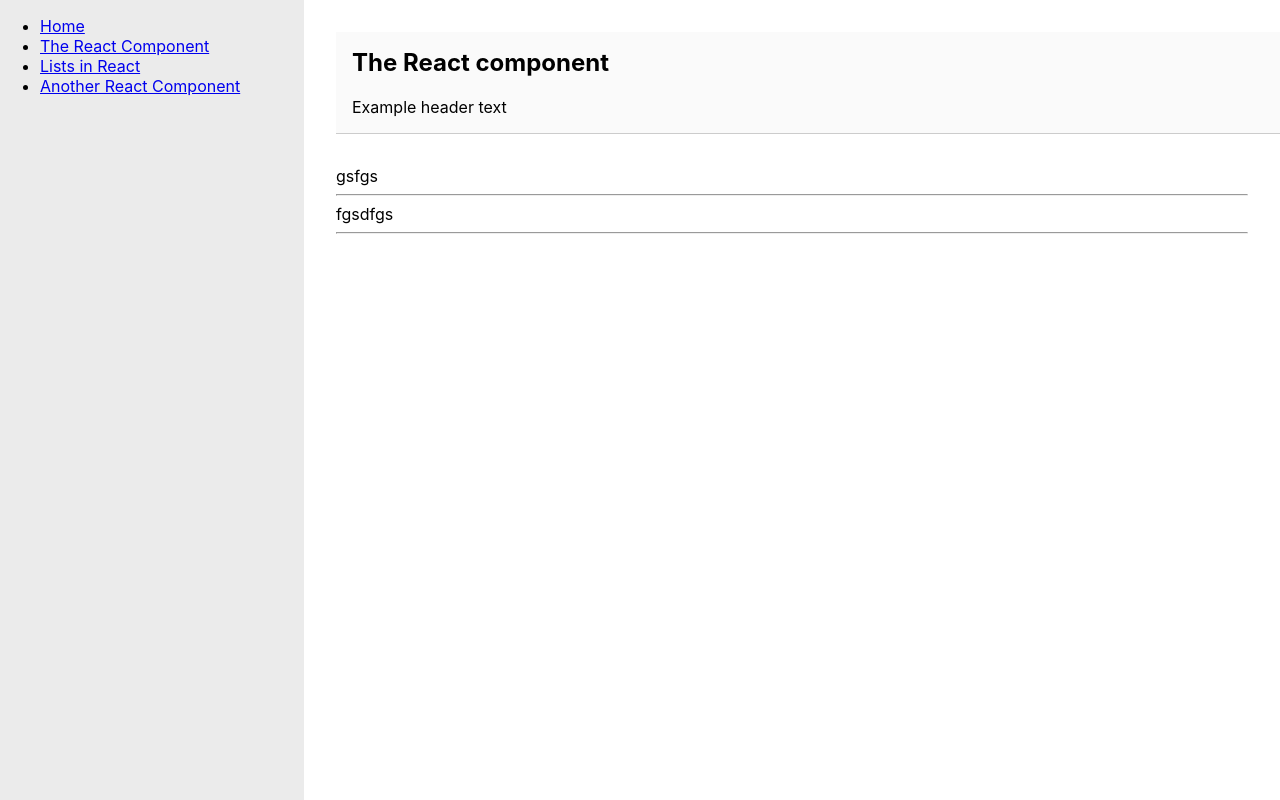
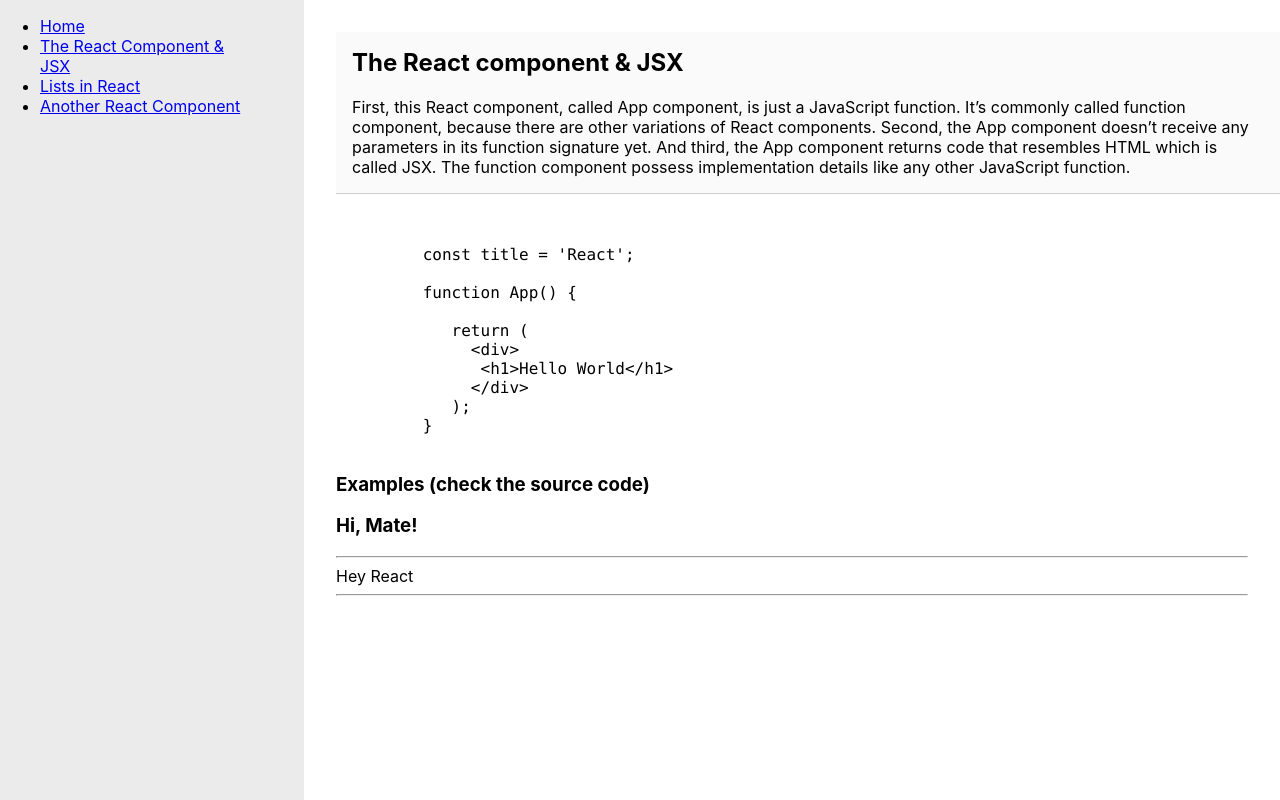
Before and after one commit to jeznacki/React-Cheatsheet, a React (Create React App) app: page /the-react-component in a window 1280 px wide. Built offline with nearby package versions, Linux system fonts and the light colour scheme.

Commit message:
The React Component & JSX

```diff
--- a/src/App.js
+++ b/src/App.js
@@ -21,7 +21,7 @@ export default function App() {
                             <Link to="/">Home</Link>
                         </li>
                         <li>
-                            <Link to="/the-react-component">The React Component</Link>
+                            <Link to="/the-react-component">The React Component & JSX</Link>
                         </li>
                         <li>
                             <Link to="/users">Lists in React</Link>
--- a/src/templates/the_react_component/the_react_component.js
+++ b/src/templates/the_react_component/the_react_component.js
@@ -1,20 +1,41 @@
 function View_TheReactComponent() {
-
-
 
     return <div className='cont'>
         <header>
-            <h2>The React component</h2>
-            Example header text
+            <h2>The React component & JSX</h2>
+
+            First, this React component, called App component, is just a JavaScript function. It’s commonly called
+            function component, because there are other variations of React components.
+
+            Second, the App component doesn’t receive any parameters in its function signature
+            yet. And third, the App component returns code that resembles HTML which is
+            called JSX.
+            The function component possess implementation details like any other JavaScript function.
         </header>
         <div>
+ <pre>
+        <code>{`
+         const title = 'React';
 
+         function App() {
+
+            return (
+              <div>
+               <h1>Hello World</h1>
+              </div>
+            );
+         }
+        `}
+        </code>
+ </pre>
+
+            <h3>Examples (check the source code)</h3>
             <section>
-                gsfgs
+                <Component1/>
             </section>
             <hr/>
             <section>
-                fgsdfgs
+                <Component2/>
             </section>
             <hr/>
 
@@ -22,5 +43,30 @@ function View_TheReactComponent() {
     </div>
 }
 
+function Component1() {
+    // do something in between
+    const title = 'Hi, Mate!';
+
+    return (
+        <div>
+            <h1>{title}</h1>
+        </div>
+    );
+}
+
+
+function Component2() {
+
+    const welcome = {
+        greeting: 'Hey',
+        title: 'React',
+    };
+
+    return (
+        <div>
+            {welcome.greeting} {welcome.title}
+        </div>
+    );
+}
 
 export default View_TheReactComponent;
```
Also changed, not shown: 1 other file (tests, documents, lock files or other folders).
